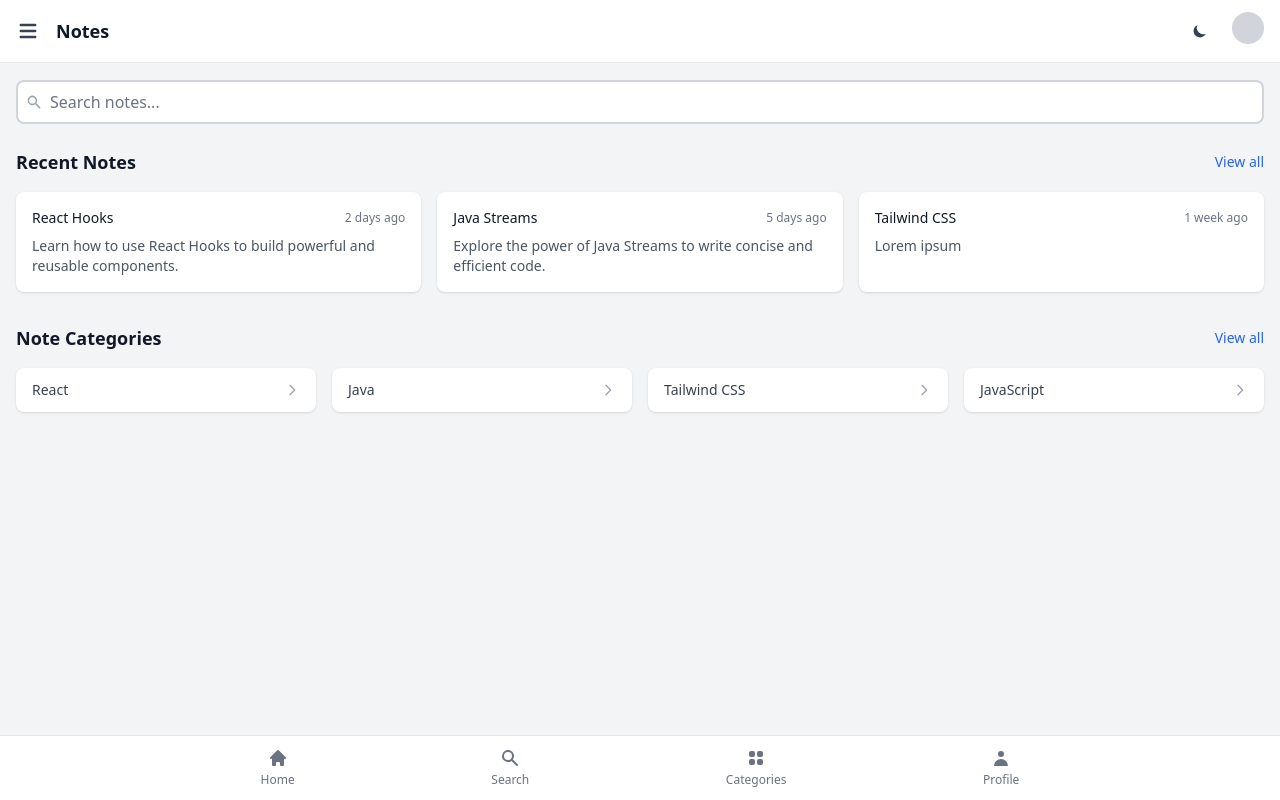
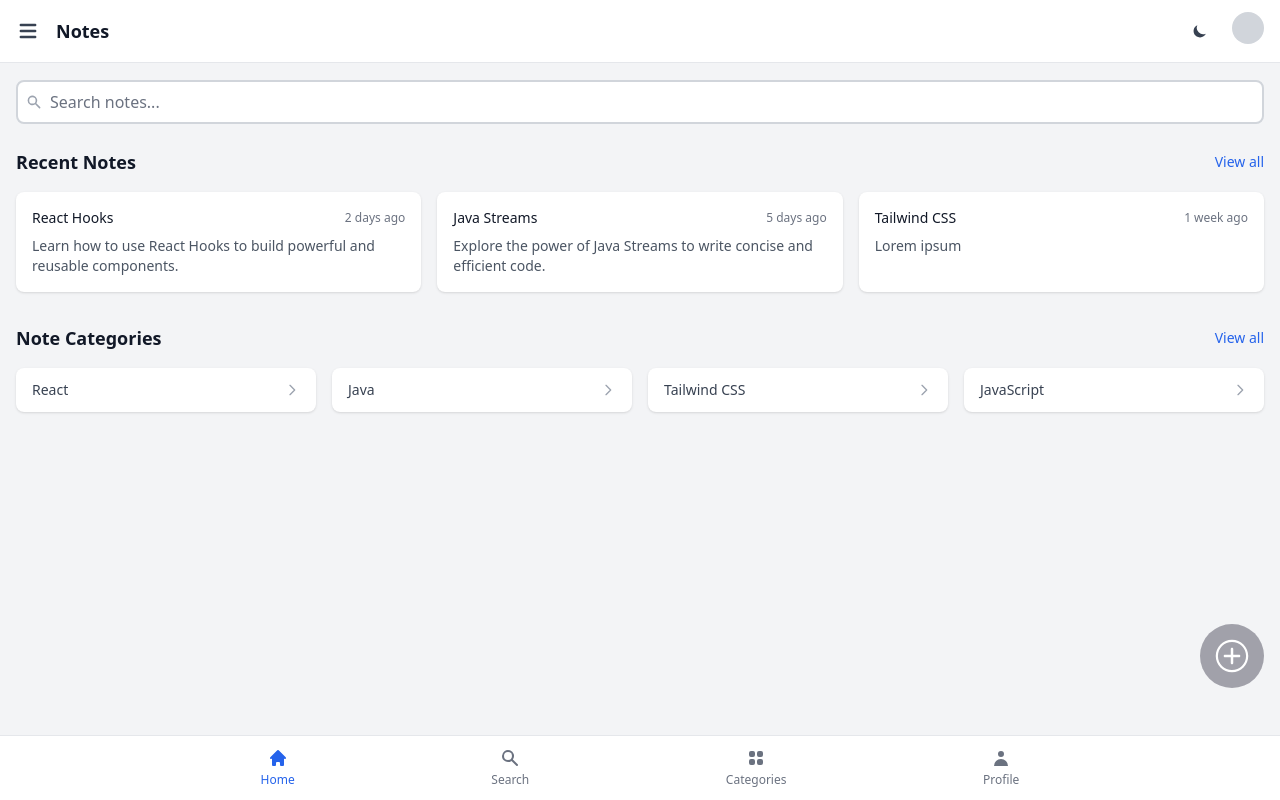
Before and after one commit to jaybhatade/Notesappweb, a React (Vite) app: page / in a window 1280 px wide. Shown: the top 800 px of the page. Built offline with nearby package versions, Linux system fonts and the light colour scheme.

Commit message:
updated react routing

```diff
--- a/package.json
+++ b/package.json
@@ -1,6 +1,5 @@
 {
-  "name": "notesapp",
-  "private": true,
+  "name": "CompuNotes",
   "version": "0.0.0",
   "type": "module",
   "scripts": {
--- a/src/App.jsx
+++ b/src/App.jsx
@@ -1,20 +1,44 @@
-import SimpleNoteForm from "./UI/AddNote"
-import NotesApp from "./UI/home"
+import React from 'react';
+import { createBrowserRouter, RouterProvider, Outlet } from 'react-router-dom';
+import NavigationBar from "./Components/Navbar";
+import NotesApp from "./UI/home";
+import AddNotesPage from "./Pages/AddNotesPage"
+import ProfilePage from "./Pages/ProfilePage"
+import SearchPage from "./Pages/SearchPage"
+import CategoryPage from "./Pages/CategoryPage"
+import AddBtn from './UI/AddBtn';
 
+// Define the MainLayout component
+const MainLayout = () => {
+  return (
+    <div>
+      <NavigationBar />
 
+      <main>
+        <Outlet />
+      </main>
+    </div>
+  );
+};
 
 function App() {
-
+  const router = createBrowserRouter([
+    {
+      path: "/",
+      element: <MainLayout />,
+      children: [
+        { index: true, element: <NotesApp /> },
+        { path: "add", element: <AddNotesPage /> },
+        { path: "search", element: <SearchPage /> },
+        { path: "categories", element: <CategoryPage/> },
+        { path: "profile", element: <ProfilePage /> },
+      ],
+    },
+  ]);
 
   return (
-    <>
-      <NotesApp />
-      <div className="pb-40">
-      <SimpleNoteForm />
-
-      </div>
-    </>
-  )
+    <RouterProvider router={router} />
+  );
 }
 
-export default App
+export default App;
--- /dev/null
+++ b/src/Components/Navbar.jsx
@@ -0,0 +1,35 @@
+import React from 'react';
+import { NavLink } from 'react-router-dom';
+import { HiHome, HiSearch, HiViewGrid, HiUser } from 'react-icons/hi';
+
+const NavigationBar = () => {
+    const navItems = [
+        { name: 'Home', icon: HiHome, path: '/' },
+        { name: 'Search', icon: HiSearch, path: '/search' },
+        { name: 'Categories', icon: HiViewGrid, path: '/categories' },
+        { name: 'Profile', icon: HiUser, path: '/profile' }
+    ];
+
+    return (
+        <nav className="flex items-center justify-between md:px-16 px-6 xl:justify-evenly py-3 border-t bg-white dark:bg-gray-800 dark:border-gray-700 transition-colors duration-200 fixed w-full z-[999] bottom-0">
+            {navItems.map(({ name, icon: Icon, path }) => (
+                <NavLink
+                    key={name}
+                    to={path}
+                    className={({ isActive }) => `
+                        flex flex-col items-center gap-1 transition-colors duration-200
+                        ${isActive
+                            ? 'text-blue-600 dark:text-blue-400'
+                            : 'text-gray-500 dark:text-gray-400 hover:text-gray-900 dark:hover:text-white'
+                        }
+                    `}
+                >
+                    <Icon className="text-xl" />
+                    <span className="text-xs">{name}</span>
+                </NavLink>
+            ))}
+        </nav>
+    );
+};
+
+export default NavigationBar;
--- /dev/null
+++ b/src/Pages/AddNotesPage.jsx
@@ -0,0 +1,13 @@
+import React from 'react'
+import SimpleNoteForm from '../UI/AddNote'
+
+function AddNotesPage() {
+  return (
+    <div>
+
+      <SimpleNoteForm />
+    </div>
+  )
+}
+
+export default AddNotesPage
--- /dev/null
+++ b/src/Pages/CategoryPage.jsx
@@ -0,0 +1,9 @@
+import React from 'react'
+
+function CategoryPage() {
+  return (
+    <div>CategoryPage</div>
+  )
+}
+
+export default CategoryPage
--- /dev/null
+++ b/src/Pages/HomePage.jsx
@@ -0,0 +1,9 @@
+import React from 'react'
+
+function HomePage() {
+  return (
+    <div>HomePage</div>
+  )
+}
+
+export default HomePage
--- /dev/null
+++ b/src/Pages/ProfilePage.jsx
@@ -0,0 +1,9 @@
+import React from 'react'
+
+function ProfilePage() {
+  return (
+    <div>ProfilePage</div>
+  )
+}
+
+export default ProfilePage
--- /dev/null
+++ b/src/Pages/SearchPage.jsx
@@ -0,0 +1,9 @@
+import React from 'react'
+
+function SearchPage() {
+  return (
+    <div>SearchPage</div>
+  )
+}
+
+export default SearchPage
--- /dev/null
+++ b/src/UI/AddBtn.jsx
@@ -0,0 +1,27 @@
+import React, { useState } from 'react';
+import { IoIosAddCircleOutline } from "react-icons/io";
+import { Link } from 'react-router-dom';
+
+function AddBtn() {
+  const [clicked, setClicked] = useState(false);
+
+  // Reset the click state after the animation completes
+  const handleClick = () => {
+    setClicked(true);
+    setTimeout(() => setClicked(false), 300); // Duration of the animation (adjust as needed)
+  };
+
+  return (
+    <Link
+      to={"/add"}
+      onClick={handleClick}
+      className={`fixed bottom-28 right-4 rounded-full bg-zinc-400 h-16 w-16 flex items-center justify-center
+        ${clicked ? 'scale-90' : 'scale-100'} transition-transform duration-300
+        hover:scale-125`} // Adds a hover effect to scale up the button
+    >
+      <IoIosAddCircleOutline color='white' size={40} />
+    </Link>
+  );
+}
+
+export default AddBtn;
--- a/src/UI/home.jsx
+++ b/src/UI/home.jsx
@@ -1,5 +1,6 @@
 import React, { useState, useEffect } from 'react';
 import { HiMenu, HiSearch, HiPlus, HiHome, HiViewGrid, HiUser, HiOutlineChevronRight, HiSun, HiMoon } from 'react-icons/hi';
+import AddBtn from './AddBtn';
 import AddNoteForm from './AddNote';
 
 // Theme toggle component
@@ -49,22 +50,7 @@ const CategoryLink = ({ name }) => (
   </a>
 );
 
-// Navigation Bar Component
-const NavigationBar = () => (
-  <nav className="flex items-center justify-between  md:px-16 px-6 xl:justify-evenly py-3 border-t bg-white dark:bg-gray-800 dark:border-gray-700 transition-colors duration-200 fixed w-full z-[999] bottom-0">
-    {[
-      { name: 'Home', icon: HiHome },
-      { name: 'Search', icon: HiSearch },
-      { name: 'Categories', icon: HiViewGrid },
-      { name: 'Profile', icon: HiUser }
-    ].map(({ name, icon: Icon }) => (
-      <a key={name} href="#" className="flex flex-col items-center gap-1 text-gray-500 dark:text-gray-400 hover:text-gray-900 dark:hover:text-white transition-colors duration-200">
-        <Icon className="text-xl" />
-        <span className="text-xs">{name}</span>
-      </a>
-    ))}
-  </nav>
-);
+
 
 // Main App Component
 const NotesApp = () => {
@@ -122,10 +108,10 @@ const NotesApp = () => {
         </section>
 
         <section>
-
+              <AddBtn/>
         </section>
       </main>
-      <NavigationBar />
+
     </div>
   );
 };
```
Also changed, not shown: 2 other files (tests, documents, lock files or other folders).
